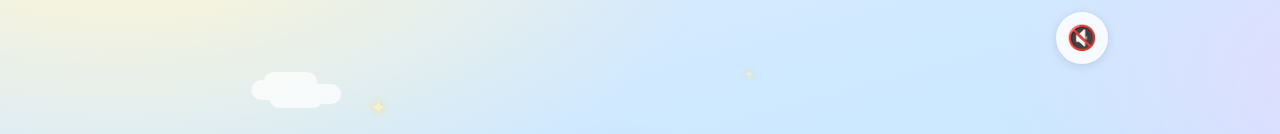
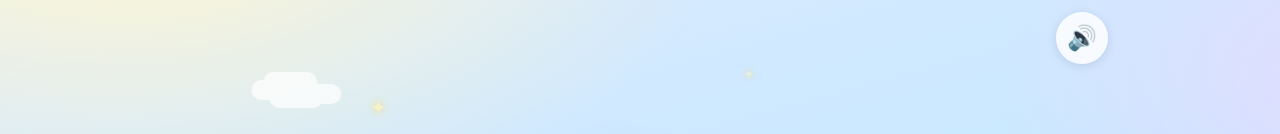
Before and after one commit to hak-tx/kids-maze, a React (Vite) app: page / in a window 1280 px wide. Shown: the top 134 px of the page. Built offline with nearby package versions, Linux system fonts and the light colour scheme.

Commit message:
Add looping background music

```diff
--- a/src/components/MuteButton.tsx
+++ b/src/components/MuteButton.tsx
@@ -10,8 +10,12 @@ export function MuteButton({ muted, onToggle, className = '' }: MuteButtonProps)
       type="button"
       className={`btn btn-ghost btn-icon mute-btn ${className}`}
       onClick={onToggle}
-      aria-label={muted ? 'Sound is off. Turn on' : 'Sound is on. Turn off'}
-      title={muted ? 'Sound off' : 'Sound on'}
+      aria-label={
+        muted
+          ? 'Music and sound are off. Turn on'
+          : 'Music and sound are on. Turn off'
+      }
+      title={muted ? 'Music and sound off' : 'Music and sound on'}
     >
       {muted ? '🔇' : '🔊'}
     </button>
--- a/src/hooks/useMute.ts
+++ b/src/hooks/useMute.ts
@@ -1,10 +1,17 @@
-import { useCallback, useState } from 'react';
-import { loadMuted, persistMuted } from '../sound';
+import { useCallback, useEffect, useState } from 'react';
+import { loadMuted, persistMuted, setBackgroundMusicEnabled } from '../sound';
 
 export function useMute() {
   const [muted, setMutedState] = useState(loadMuted);
 
+  useEffect(() => {
+    setBackgroundMusicEnabled(!muted);
+  }, [muted]);
+
+  useEffect(() => () => setBackgroundMusicEnabled(false), []);
+
   const setMuted = useCallback((next: boolean) => {
+    setBackgroundMusicEnabled(!next);
     setMutedState(next);
     persistMuted(next);
   }, []);
@@ -12,6 +19,7 @@ export function useMute() {
   const toggleMuted = useCallback(() => {
     setMutedState((prev) => {
       const next = !prev;
+      setBackgroundMusicEnabled(!next);
       persistMuted(next);
       return next;
     });
--- a/src/sound.ts
+++ b/src/sound.ts
@@ -1,6 +1,6 @@
-/** Tiny Web Audio beeps. Stay silent unless the player unmutes. */
+/** Tiny Web Audio effects and a looping chiptune soundtrack. */
 
-export const MUTE_KEY = 'kids-maze-muted';
+export const MUTE_KEY = 'kids-maze-muted-v2';
 
 export function loadMuted(): boolean {
   try {
@@ -10,7 +10,7 @@ export function loadMuted(): boolean {
   } catch {
     /* ignore */
   }
-  return true;
+  return false;
 }
 
 export function persistMuted(muted: boolean) {
@@ -22,6 +22,32 @@ export function persistMuted(muted: boolean) {
 }
 
 let audioCtx: AudioContext | null = null;
+let musicBus: GainNode | null = null;
+let musicTimer: number | null = null;
+let musicStep = 0;
+let nextMusicStepAt = 0;
+let musicEnabled = false;
+let musicSession = 0;
+
+const MUSIC_BPM = 132;
+const MUSIC_STEP_SECONDS = 60 / MUSIC_BPM / 2;
+const MUSIC_LOOKAHEAD_SECONDS = 0.25;
+
+// Two cheerful 16-step phrases in C major. Zeroes leave a little breathing room.
+const MELODY = [
+  659.25, 0, 783.99, 880, 783.99, 659.25, 587.33, 0,
+  659.25, 783.99, 987.77, 880, 783.99, 659.25, 587.33, 523.25,
+  659.25, 0, 783.99, 880, 1046.5, 987.77, 880, 783.99,
+  698.46, 880, 783.99, 698.46, 659.25, 587.33, 523.25, 0,
+];
+
+const BASS_ROOTS = [130.81, 98, 110, 87.31, 130.81, 98, 87.31, 98];
+const ARPEGGIOS = [
+  [523.25, 659.25, 783.99],
+  [493.88, 587.33, 783.99],
+  [440, 523.25, 659.25],
+  [349.23, 440, 523.25],
+];
 
 function ctx(): AudioContext | null {
   const AC =
@@ -57,6 +83,139 @@ function tone(
   osc.stop(t0 + duration + 0.02);
 }
 
+function musicTone(
+  c: AudioContext,
+  destination: AudioNode,
+  frequency: number,
+  start: number,
+  duration: number,
+  type: OscillatorType,
+  volume: number,
+) {
+  const osc = c.createOscillator();
+  const gain = c.createGain();
+  osc.type = type;
+  osc.frequency.setValueAtTime(frequency, start);
+  gain.gain.setValueAtTime(0.0001, start);
+  gain.gain.exponentialRampToValueAtTime(volume, start + 0.012);
+  gain.gain.exponentialRampToValueAtTime(0.0001, start + duration);
+  osc.connect(gain);
+  gain.connect(destination);
+  osc.start(start);
+  osc.stop(start + duration + 0.02);
+}
+
+function musicKick(c: AudioContext, destination: AudioNode, start: number) {
+  const osc = c.createOscillator();
+  const gain = c.createGain();
+  osc.type = 'sine';
+  osc.frequency.setValueAtTime(105, start);
+  osc.frequency.exponentialRampToValueAtTime(48, start + 0.09);
+  gain.gain.setValueAtTime(0.045, start);
+  gain.gain.exponentialRampToValueAtTime(0.0001, start + 0.11);
+  osc.connect(gain);
+  gain.connect(destination);
+  osc.start(start);
+  osc.stop(start + 0.12);
+}
+
+function scheduleMusicStep(c: AudioContext, destination: AudioNode, step: number, start: number) {
+  const phraseStep = step % MELODY.length;
+  const melodyNote = MELODY[phraseStep];
+
+  if (melodyNote) {
+    musicTone(c, destination, melodyNote, start, MUSIC_STEP_SECONDS * 0.78, 'triangle', 0.035);
+  }
+
+  if (phraseStep % 4 === 0) {
+    const bass = BASS_ROOTS[Math.floor(phraseStep / 4)];
+    musicTone(c, destination, bass, start, MUSIC_STEP_SECONDS * 3.2, 'sine', 0.04);
+    musicKick(c, destination, start);
+  }
+
+  if (phraseStep % 2 === 1) {
+    const chord = ARPEGGIOS[Math.floor(phraseStep / 8)];
+    const note = chord[Math.floor(phraseStep / 2) % chord.length];
+    musicTone(c, destination, note * 2, start, MUSIC_STEP_SECONDS * 0.35, 'square', 0.008);
+  }
+
+  if (phraseStep === 14 || phraseStep === 30) {
+    musicTone(c, destination, 1318.51, start, MUSIC_STEP_SECONDS * 1.5, 'sine', 0.018);
+  }
+}
+
+function beginMusic(c: AudioContext, session: number) {
+  if (!musicEnabled || musicTimer !== null || session !== musicSession) return;
+
+  const bus = c.createGain();
+  const now = c.currentTime;
+  bus.gain.setValueAtTime(0.0001, now);
+  bus.gain.exponentialRampToValueAtTime(0.42, now + 0.35);
+  bus.connect(c.destination);
+  musicBus = bus;
+  musicStep = 0;
+  nextMusicStepAt = now + 0.05;
+
+  const schedule = () => {
+    if (!musicEnabled || session !== musicSession || musicBus !== bus) return;
+    while (nextMusicStepAt < c.currentTime + MUSIC_LOOKAHEAD_SECONDS) {
+      scheduleMusicStep(c, bus, musicStep, nextMusicStepAt);
+      musicStep = (musicStep + 1) % MELODY.length;
+      nextMusicStepAt += MUSIC_STEP_SECONDS;
+    }
+  };
+
+  schedule();
+  musicTimer = window.setInterval(schedule, 100);
+}
+
+function startBackgroundMusic() {
+  const c = ctx();
+  if (!c || musicTimer !== null) return;
+  const session = musicSession;
+
+  if (c.state === 'running') {
+    beginMusic(c, session);
+    return;
+  }
+
+  void c.resume().then(() => beginMusic(c, session)).catch(() => {
+    /* A later pointer or key gesture will try again. */
+  });
+}
+
+function stopBackgroundMusic() {
+  musicSession += 1;
+  if (musicTimer !== null) {
+    window.clearInterval(musicTimer);
+    musicTimer = null;
+  }
+  if (musicBus && audioCtx) {
+    const bus = musicBus;
+    const now = audioCtx.currentTime;
+    bus.gain.cancelScheduledValues(now);
+    bus.gain.setValueAtTime(Math.max(bus.gain.value, 0.0001), now);
+    bus.gain.exponentialRampToValueAtTime(0.0001, now + 0.12);
+    window.setTimeout(() => bus.disconnect(), 180);
+    musicBus = null;
+  }
+}
+
+export function setBackgroundMusicEnabled(enabled: boolean) {
+  musicEnabled = enabled;
+  if (enabled) startBackgroundMusic();
+  else stopBackgroundMusic();
+}
+
+function unlockMusic() {
+  if (musicEnabled && musicTimer === null) startBackgroundMusic();
+}
+
+if (typeof window !== 'undefined') {
+  window.addEventListener('pointerdown', unlockMusic);
+  window.addEventListener('keydown', unlockMusic);
+}
+
 let lastMoveAt = 0;
 
 export function playMove(muted: boolean) {
```
Also changed, not shown: 1 other file (tests, documents, lock files or other folders).
